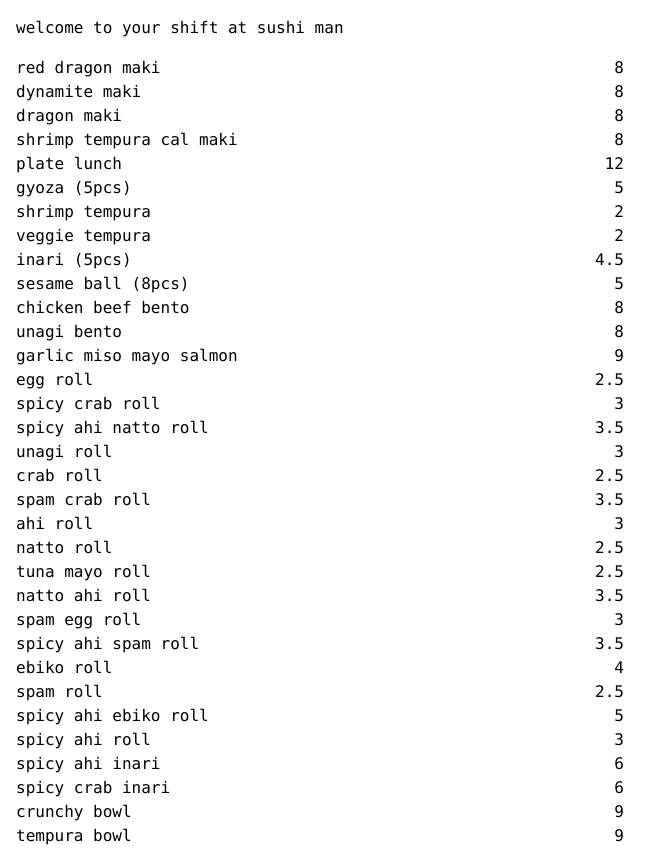
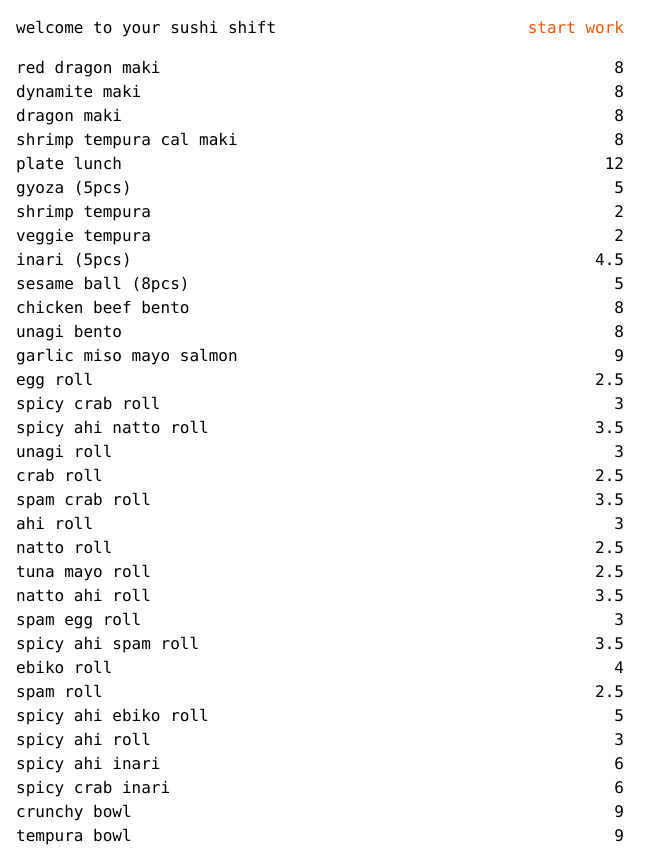
Before and after one commit to cindywu/sushi-man, a Next.js app: page / in a window 1280 px wide. Shown: the whole page, without its empty margins (0-671 px from the left). Built offline with nearby package versions, Linux system fonts and the light colour scheme.

Commit message:
start work/

```diff
--- a/components/sushi.tsx
+++ b/components/sushi.tsx
@@ -3,7 +3,10 @@ import React from 'react'
 export default function Sushi({menu}: any) {
   return (
     <div className={'p-4 font-mono w-1/2'}>
-      <div className={'pb-4'}>welcome to your shift at sushi man</div>
+      <div className={'pb-4 flex justify-between'}>
+        <div>welcome to your sushi shift</div>
+        <div className={'text-orange-600 hover:text-orange-700 cursor-pointer'}>start work</div>
+      </div>
       {menu.map((item: any) => {
         return (
           <div
```
